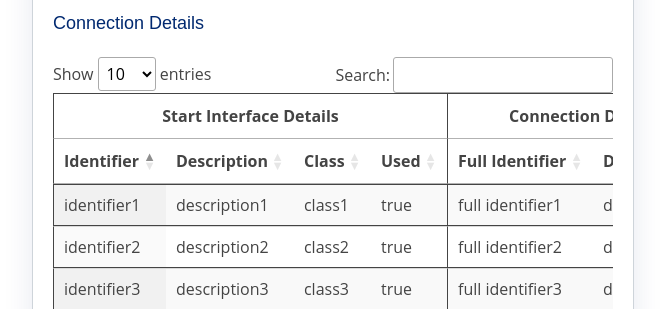
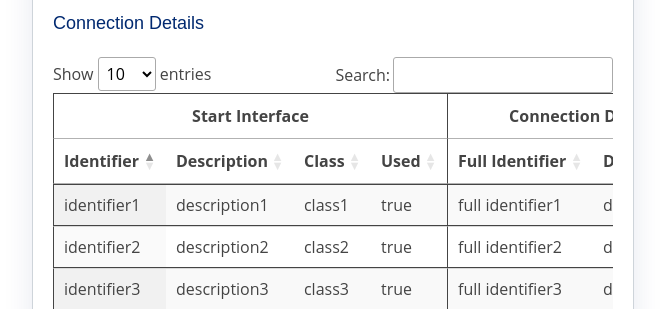
Before and after one commit to pegasus430/system-modeling, a Django app: page /connections/ in a window 1280 px wide. Shown: the part 970-1279 px from the top of the page, without its empty margins (307-972 px from the left). Run offline with Django 4.2, Linux system fonts and the light colour scheme; lists and menus that the app fills with data are empty; some libraries are stand-ins or nearby versions.

Commit message:
fix spell on connections template

```diff
--- a/systemmanagement/templates/connections.html
+++ b/systemmanagement/templates/connections.html
@@ -251,9 +251,9 @@
                               <table class="display nowrap custom_datatable">
                                 <thead>
                                   <tr>
-                                    <th colspan="4" class="text-center bl br bt">Start Interface Details</th>
+                                    <th colspan="4" class="text-center bl br bt">Start Interface</th>
                                     <th colspan="2" class="text-center br bt">Connection Details</th>
-                                    <th colspan="4" class="text-center br bt">End Interface Details</th>
+                                    <th colspan="4" class="text-center br bt">End Interface</th>
                                   </tr>
                                   <tr>
                                     <th class="bl">Identifier</th>
```
